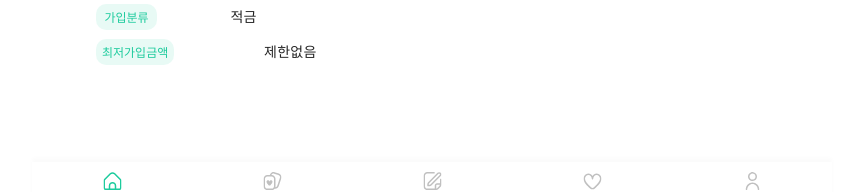
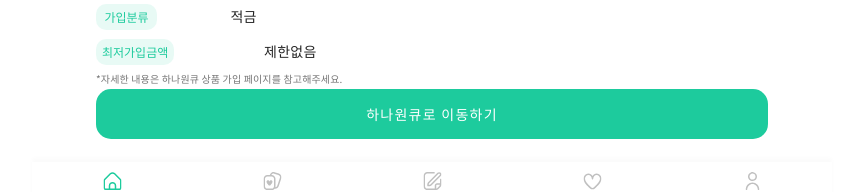
Before and after one commit to BUZZINGPolarBear/FRONT_ILogU, a React (Create React App) app: page /home/deposit/detail in a window 1280 px wide. Shown: the part 574-766 px from the top of the page, without its empty margins (208-1071 px from the left). Built offline with nearby package versions, Linux system fonts and the light colour scheme; a web font is replaced by a local one.

Commit message:
add: 하나원큐 이동 버튼 추가

```diff
--- a/src/APP/Home/Home.detail.product.jsx
+++ b/src/APP/Home/Home.detail.product.jsx
@@ -53,6 +53,12 @@ function DetailVeiw() {
 						</DetailS.ContentRowWrapper>
 					</DetailS.ContentWrapper>
 				</DetailS.MainContentWrapper>
+				<DetailS.BtnWrapper>
+					<DetailS.InfoMsg>
+						*자세한 내용은 하나원큐 상품 가입 페이지를 참고해주세요.
+					</DetailS.InfoMsg>
+					<DetailS.To1QBtn>하나원큐로 이동하기</DetailS.To1QBtn>
+				</DetailS.BtnWrapper>
 			</DetailS.MainScreenWrapper>
 		</>
 	);
--- a/src/APP/Home/Styles/Home.detail.product.styles.js
+++ b/src/APP/Home/Styles/Home.detail.product.styles.js
@@ -115,3 +115,42 @@ export const Content = styled.span`
 	color: ${tokens.colors.grey_700};
 	${tokens.typography.body_2}
 `;
+
+export const BtnWrapper = styled.div`
+	width: 100%;
+	height: 15%;
+
+	display: flex;
+	flex-direction: column;
+	align-items: center;
+	justify-content: space-around;
+`;
+
+export const InfoMsg = styled.span`
+	width: 100%;
+	height: fit-content;
+
+	color: ${tokens.colors.grey_300};
+	${tokens.typography.sub};
+
+	display: flex;
+	flex-direction: row;
+	align-items: center;
+	justify-content: flex-start;
+`;
+
+export const To1QBtn = styled.button`
+	width: 100%;
+	height: 50px;
+
+	background-color: ${tokens.colors.green_500};
+	color: #ffffff;
+	${tokens.typography.button};
+	border-radius: 15px;
+	border: none;
+
+	display: flex;
+	flex-direction: row;
+	align-items: center;
+	justify-content: center;
+`;
```
